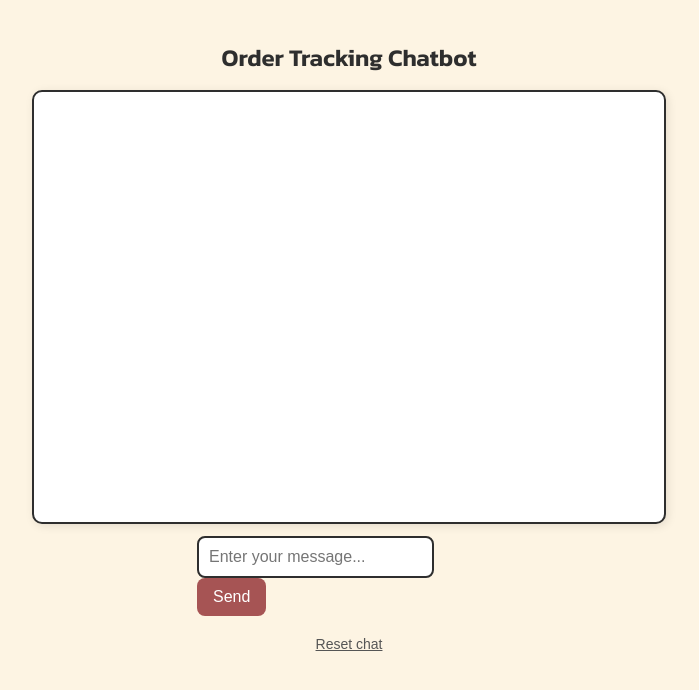
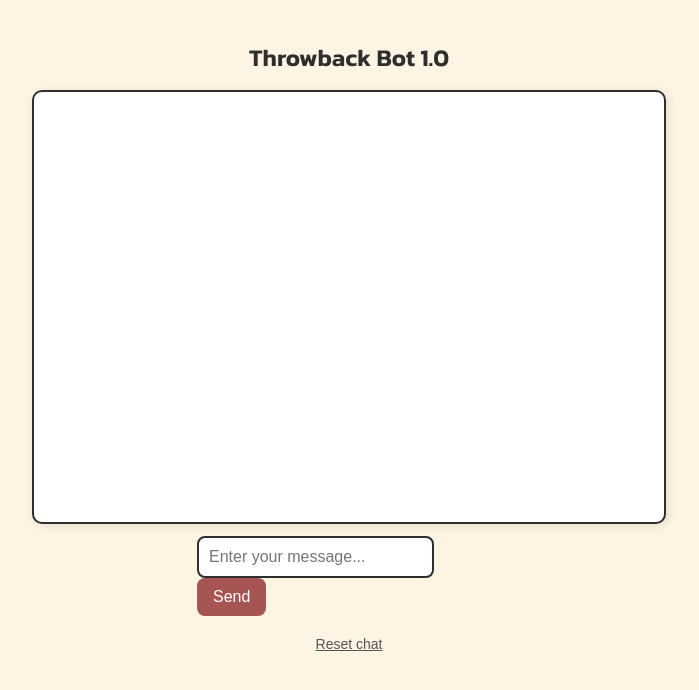
Before and after one commit to henrywisner8/tracking-practice, a website: page public/index.html in a window 1280 px wide. Shown: the whole page, without its empty margins (291-990 px from the left). Drawn offline with nearby package versions, Linux system fonts and the light colour scheme.

Commit message:
change title

```diff
--- a/public/index.html
+++ b/public/index.html
@@ -114,7 +114,7 @@
   </style>
 </head>
 <body>
-  <h2>Order Tracking Chatbot</h2>
+  <h2>Throwback Bot 1.0</h2>
   <div id="chatbox"></div>
 
   <div>
```
